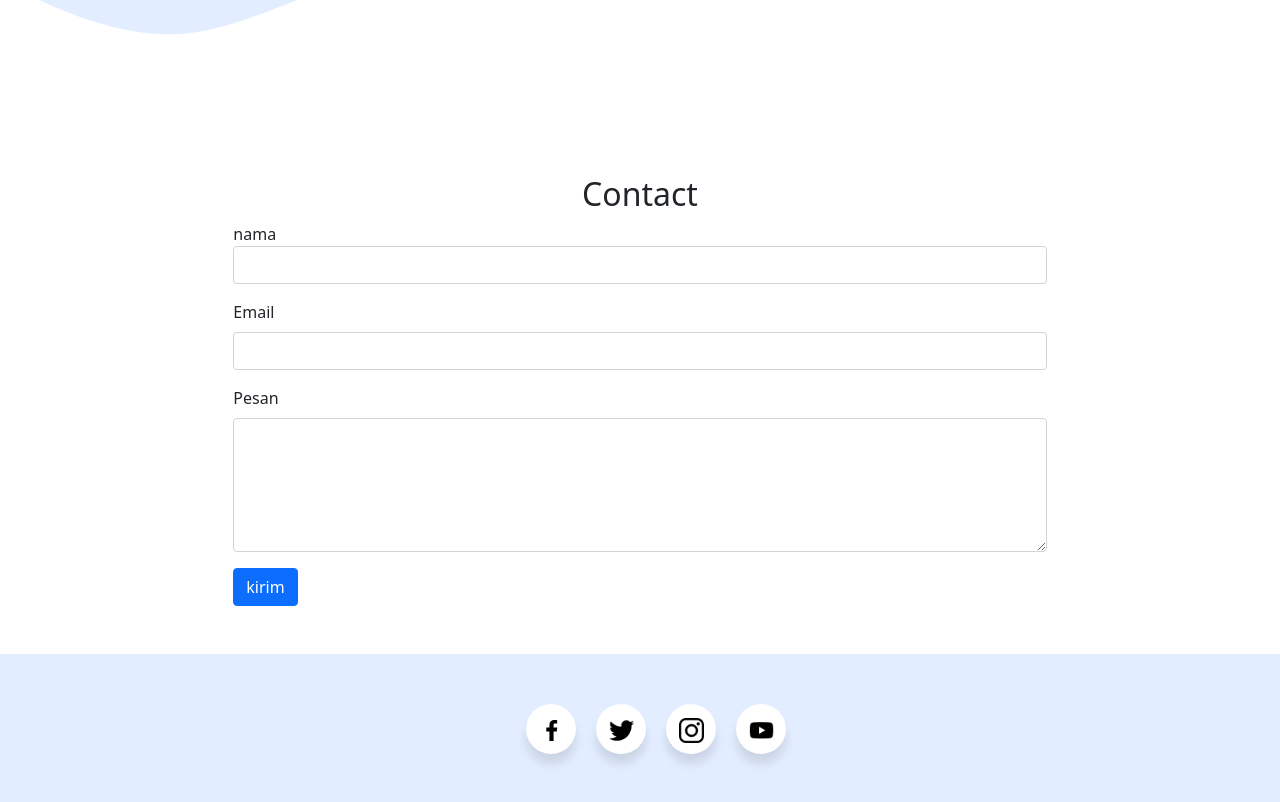
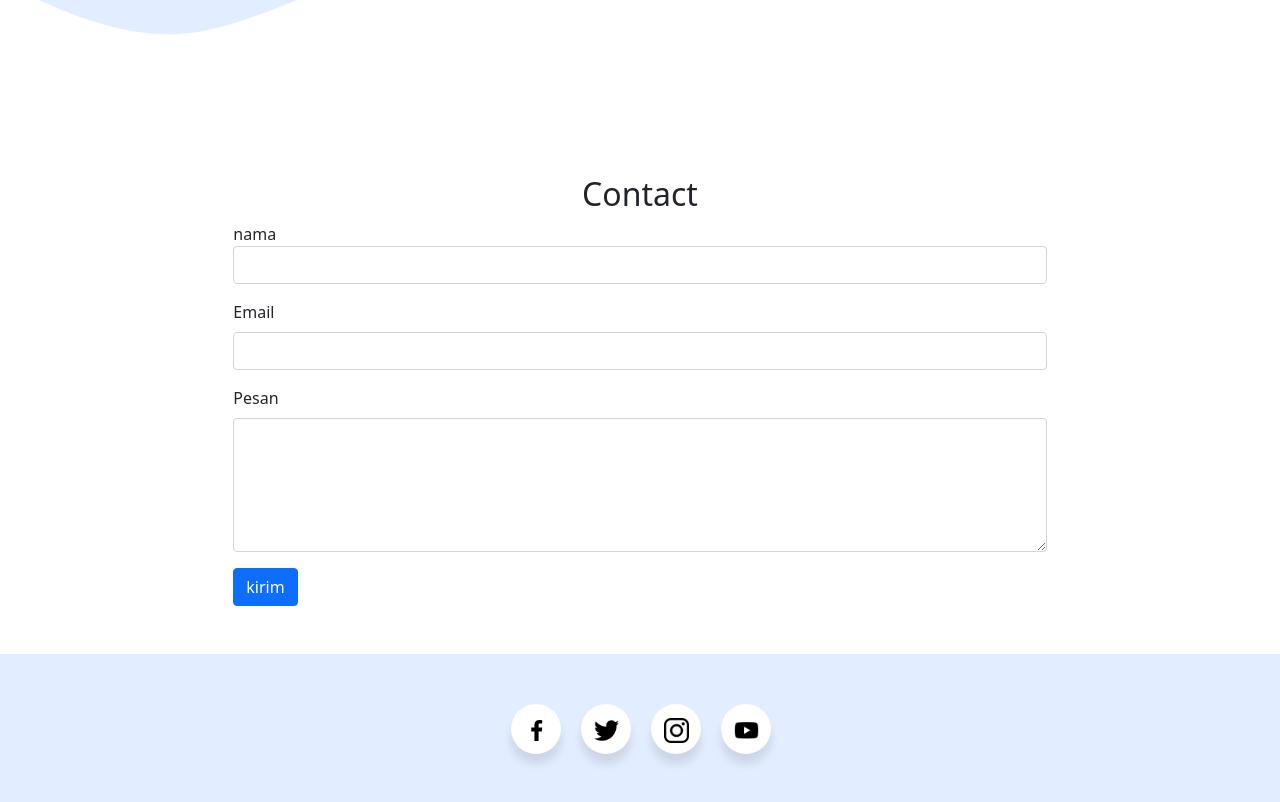
Before and after one commit to bion225/personal_web, a plain HTML site: page index.html in a window 1280 px wide. Shown: the part 2010-2812 px from the top of the page. Drawn offline with nearby package versions, Linux system fonts and the light colour scheme.

Commit message:
Update style.css

```diff
--- a/style.css
+++ b/style.css
@@ -13,6 +13,7 @@ section {
 }
 .wrapper {
   display: inline-flex;
+  margin-left: -30px;
   list-style: none;
 }
 .wrapper .icon {
```
